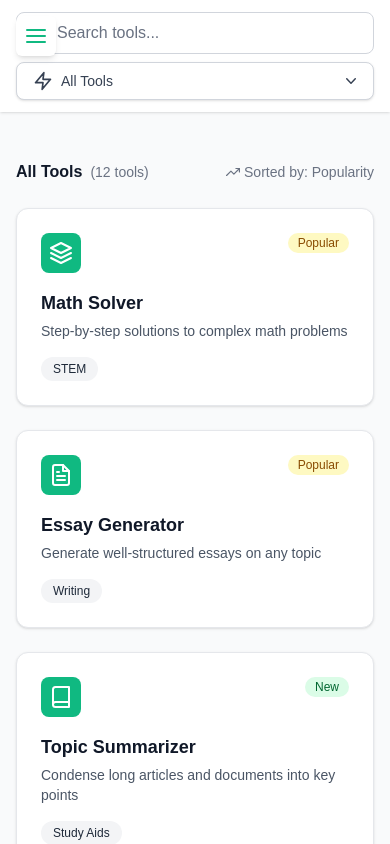
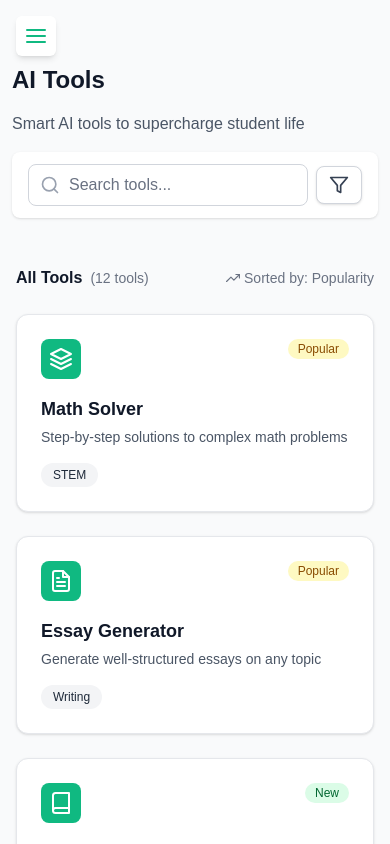
Before and after one commit to Muttonkaima/Murshid, a Next.js app: page /ai-tools in a window 390 px wide. Shown: the top 844 px of the page. Built offline with nearby package versions, Linux system fonts and the light colour scheme.

Commit message:
minor changes

```diff
--- a/src/app/ai-tools/page.tsx
+++ b/src/app/ai-tools/page.tsx
@@ -1,7 +1,7 @@
 'use client';
 
 import React, { useState, useEffect } from 'react';
-import { FiSearch, FiBookOpen, FiBook, FiFileText, FiLayers, FiCode, FiImage, FiMusic, FiFilm, FiGlobe, FiZap, FiCheckCircle, FiClock, FiTrendingUp } from 'react-icons/fi';
+import { FiSearch, FiBookOpen, FiBook, FiFileText, FiLayers, FiCode, FiImage, FiMusic, FiFilm, FiGlobe, FiZap, FiCheckCircle, FiClock, FiTrendingUp, FiFilter } from 'react-icons/fi';
 import Image from 'next/image';
 import Sidebar from '@/components/layout/Sidebar';
 
@@ -190,15 +190,19 @@ export default function AIToolsPage() {
         <Sidebar />
       </div>
       {/* Main Content */}
-      <div className="flex-1 overflow-auto">
+      <div className="flex-1 overflow-auto sm:mt-0 mt-12">
+        <h2 className="md:hidden block text-2xl font-bold text-gray-900 mx-3 my-4">AI Tools</h2>
+        <p className="text-gray-600 mx-3 my-4">Smart AI tools to supercharge student life</p>
 
       {/* Category and Search Section */}
-      <div className="bg-white shadow-sm sticky top-0 z-10">
+      <div className="bg-white shadow-sm sticky top-0 z-10 mx-3 rounded-lg sm:mx-0 sm:rounded-none">
         <div className="max-w-7xl mx-auto px-4 sm:px-6 lg:px-8">
           {/* Mobile Search and Dropdown */}
           <div className="md:hidden py-3 space-y-2">
-            {/* Mobile Search Bar */}
-            <div className="relative">
+  {/* Mobile Search + Filter Row */}
+  <div className="flex items-center gap-2">
+    {/* Search Bar */}
+    <div className="relative flex-grow">
       <div className="absolute inset-y-0 left-0 pl-3 flex items-center pointer-events-none">
         <FiSearch className="h-5 w-5 text-gray-400" />
       </div>
@@ -211,26 +215,19 @@ export default function AIToolsPage() {
       />
     </div>
 
-            {/* Mobile Category Dropdown */}
+    {/* Filter Button */}
     <div className="relative">
       <button
         type="button"
         onClick={() => setIsMobileMenuOpen(!isMobileMenuOpen)}
-                className="w-full flex items-center justify-between px-4 py-2 text-sm font-medium text-gray-700 bg-white border border-gray-300 rounded-lg shadow-sm hover:bg-gray-50 focus:outline-none"
+        className="flex items-center px-3 py-2 text-sm font-medium text-gray-700 bg-white border border-gray-300 rounded-lg shadow-sm hover:bg-gray-50 focus:outline-none"
       >
-                <span className="flex items-center">
-                  {categories.find(c => c.id === selectedCategory)?.icon}
-                  <span className="ml-2">
-                    {categories.find(c => c.id === selectedCategory)?.name || 'Select Category'}
-                  </span>
-                </span>
-                <svg className="-mr-1 ml-2 h-5 w-5" xmlns="http://www.w3.org/2000/svg" viewBox="0 0 20 20" fill="currentColor" aria-hidden="true">
-                  <path fillRule="evenodd" d="M5.23 7.21a.75.75 0 011.06.02L10 11.168l3.71-3.938a.75.75 0 111.08 1.04l-4.25 4.5a.75.75 0 01-1.08 0l-4.25-4.5a.75.75 0 01.02-1.06z" clipRule="evenodd" />
-                </svg>
+        <FiFilter className="h-5 w-5" />
       </button>
 
+      {/* Dropdown */}
       {isMobileMenuOpen && (
-                <div className="absolute z-10 mt-1 w-full rounded-md bg-white shadow-lg">
+        <div className="absolute right-0 z-10 mt-2 w-48 rounded-md bg-white shadow-lg">
           <div className="py-1 max-h-60 overflow-auto">
             {categories.map((category) => (
               <button
@@ -254,6 +251,8 @@ export default function AIToolsPage() {
       )}
     </div>
   </div>
+</div>
+
 
           {/* Desktop View */}
           <div className="hidden md:flex md:items-center md:justify-between py-3">
--- a/src/components/OtpInput.tsx
+++ b/src/components/OtpInput.tsx
@@ -123,7 +123,7 @@ export default function OtpInput({
           onKeyDown={(e) => handleKeyDown(e, index)}
           onPaste={handlePaste}
           disabled={disabled}
-          className={`w-12 h-16 text-2xl text-center rounded-lg border-2 border-gray-300 focus:ring-1 focus:ring-[var(--primary-color)] outline-none transition-all duration-200 text-gray-900 ${disabled ? 'bg-gray-100 cursor-not-allowed' : 'bg-white'}`}
+          className={`md:w-12 md:h-16 w-10 h-12 text-2xl text-center rounded-lg border-2 border-gray-300 focus:border-[var(--primary-color)] outline-none transition-all duration-200 text-gray-900 ${disabled ? 'bg-gray-100 cursor-not-allowed' : 'bg-white'}`}
           autoComplete="one-time-code"
           aria-label={`Digit ${index + 1} of ${length}`}
         />
```
Lines whose indentation alone changed are shown as unchanged.
